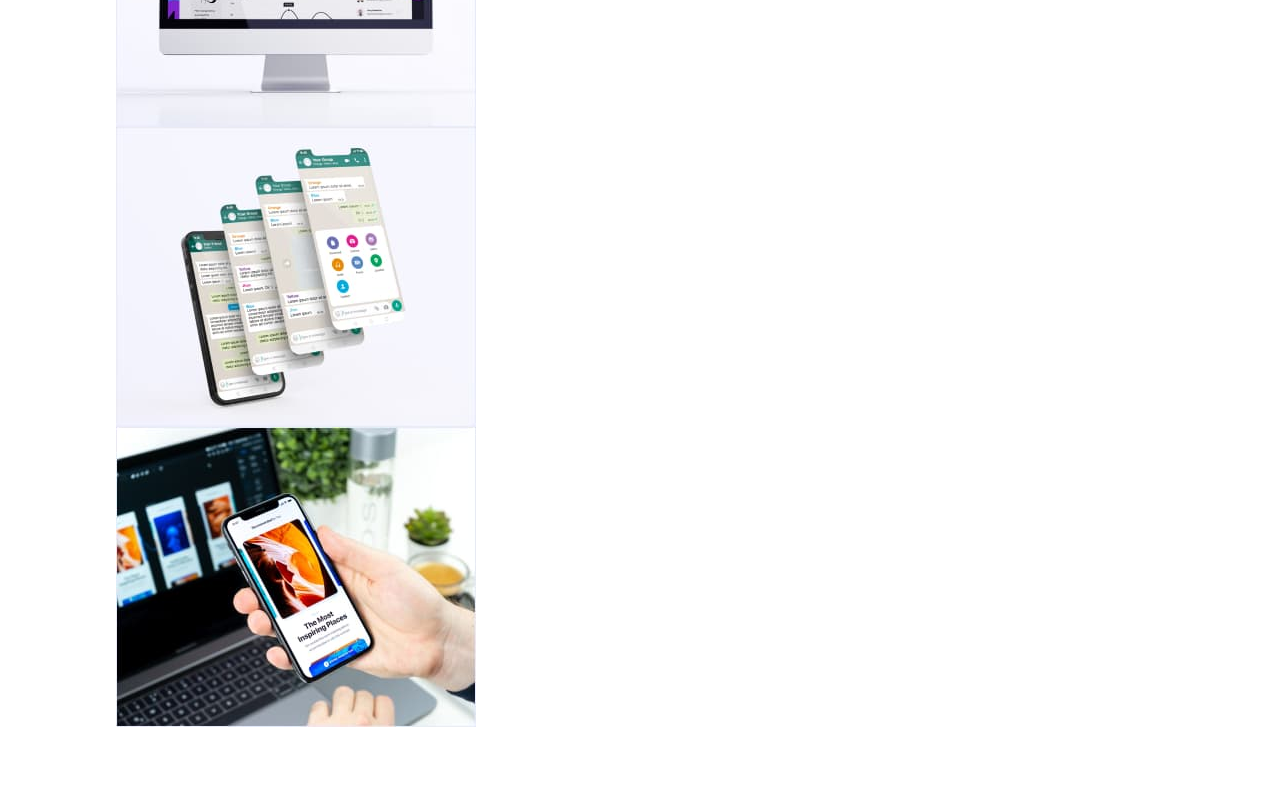
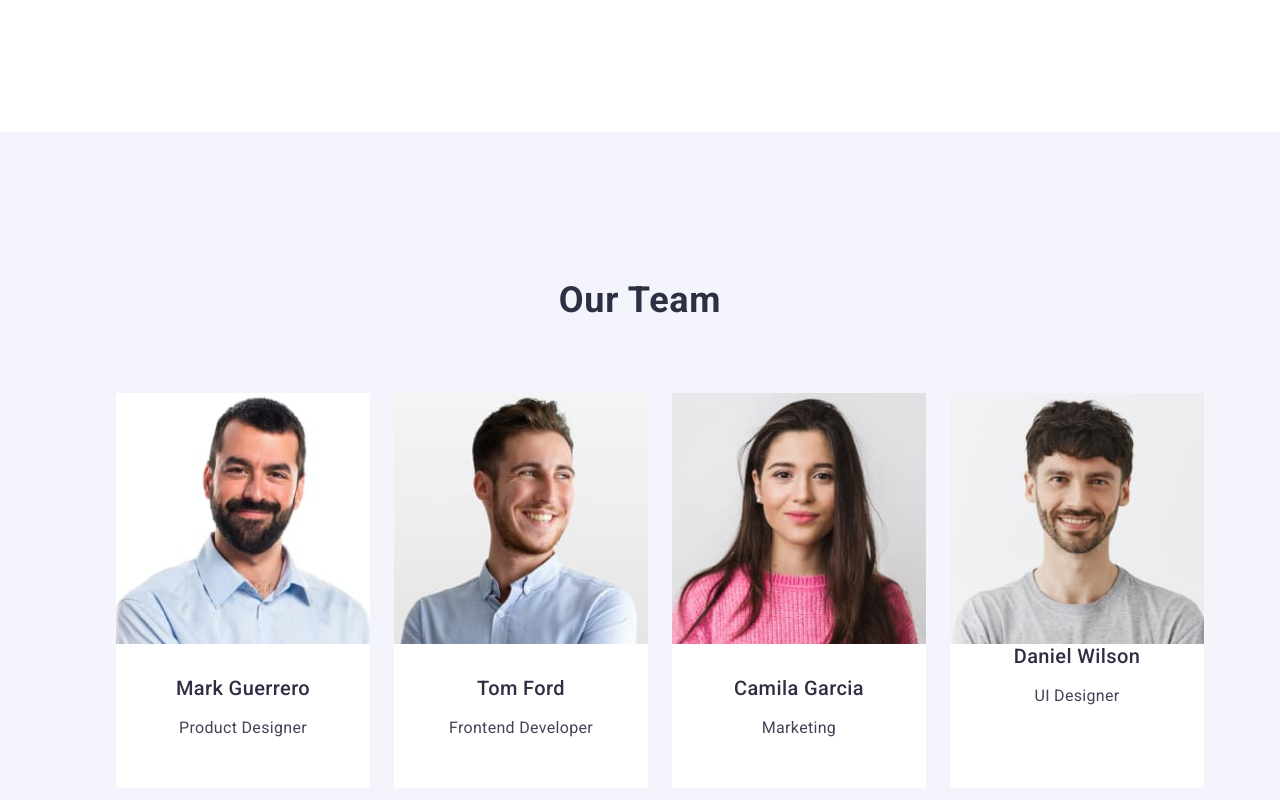
Before and after one commit to pkondratiuk/goit-markup-hw-03, a plain HTML site: page index.html in a window 1280 px wide. Shown: the part 1660-2460 px from the top of the page. Drawn offline with nearby package versions, Linux system fonts and the light colour scheme.

Commit message:
flex_6
finish page main

```diff
--- a/css/slyles.css
+++ b/css/slyles.css
@@ -59,6 +59,8 @@ img {
   line-height: 1.17;
   letter-spacing: 0.03em;
   text-transform: uppercase;
+  display: inline-block;
+  margin-bottom: 18px;
 }
 
 .container {
@@ -229,9 +231,15 @@ header {
   text-transform: capitalize;
   margin-bottom: 72px;
 }
-.do-item {
-  --item: 3;
+
+.card-do {
+  display: flex;
+  gap: 24px;
 }
+.card-do-item {
+  lex-basis: calc((100% - 3 * 24px) / 4);
+}
+
 /**
   |============================
   | Styles section team
@@ -253,6 +261,20 @@ header {
   background-color: #ffffff;
 }
 
+.card-team {
+  display: flex;
+  gap: 24px;
+}
+
+.card-team-item {
+  flex-basis: calc((100% - 3 * 24px) / 4);
+  border-radius: 0 0 4px 4px;
+}
+
+.team-container {
+  padding: 32px 16px;
+}
+
 /**
   |============================
   | Styles footer
@@ -260,6 +282,7 @@ header {
 */
 .footer {
   background-color: #2e2f42;
+  padding: 100px 0;
 }
 
 .light-studio {
--- a/index.html
+++ b/index.html
@@ -72,21 +72,21 @@
                 the perfect and creative solution.
               </p>
             </li>
-            <li class="card-set-item">
+            <li class="card-future-item">
               <h3 class="title-section">Punctuality</h3>
               <p class="text-future">
                 Bring the key message to the brand's audience for the best price
                 within the shortest possible time.
               </p>
             </li>
-            <li class="card-set-item">
+            <li class="card-future-item">
               <h3 class="title-section">Diligence</h3>
               <p class="text-future">
                 Research and confirm brands that present the strongest digital
                 growth opportunities and minimize risk.
               </p>
             </li>
-            <li class="card-set-item">
+            <li class="card-future-item">
               <h3 class="title-section">Technologies</h3>
               <p class="text-future">
                 Design practice focused on digital experiences. We bring forth a
@@ -102,22 +102,22 @@
       <section class="section">
         <div class="container">
           <h2 class="title-block">What are we doing</h2>
-          <ul class="list card-set">
-            <li class="card-set-item do-item">
+          <ul class="list card-do">
+            <li class="card-do-item">
               <img
                 src="./images/what/rectan.jpg"
                 alt="Laptop"
                 width="360"
                 height="300" />
             </li>
-            <li class="card-set-item do-item">
+            <li class="card-do-item">
               <img
                 src="./images/what/phone.jpg"
                 alt="Phone app"
                 width="360"
                 height="300" />
             </li>
-            <li class="card-set-item do-item">
+            <li class="card-do-item">
               <img
                 src="./images/what/sync.jpg"
                 alt="Synchronization between phone and laptop"
@@ -131,43 +131,47 @@
       <section class="team section">
         <div class="container">
           <h2 class="title-block title-team">Our Team</h2>
-          <ul class="list list-team card-set card-set-team">
-            <li class="list-title card-set-item">
+          <ul class="list list-team card-team">
+            <li class="list-title card-team-item">
               <img
                 src="./images/team/mark.jpg"
                 alt="Mark Guerrero"
                 width="264"
                 height="260" />
-              <div class="text-container">
-                <h3 class="title-section">Mark Guerrero</h3>
+              <div class="team-container">
+                <h3 class="title-section title-team">Mark Guerrero</h3>
                 <p class="text-team">Product Designer</p>
               </div>
             </li>
-            <li class="list-title card-set-item">
+            <li class="list-title card-team-item">
               <img
                 src="./images/team/tom.jpg"
                 alt="Tom Ford"
                 width="264"
                 height="260" />
-              <h3 class="title-section">Tom Ford</h3>
-              <p class="text-team">Frontend Developer</p>
+              <div class="team-container">
+                <h3 class="title-section title-team">Tom Ford</h3>
+                <p class="text-team">Frontend Developer</p>
+              </div>
             </li>
-            <li class="list-title card-set-item">
+            <li class="list-title card-team-item">
               <img
                 src="./images/team/camila.jpg"
                 alt="Camila Garcia"
                 width="264"
                 height="260" />
-              <h3 class="title-section">Camila Garcia</h3>
-              <p class="text-team">Marketing</p>
+              <div class="team-container">
+                <h3 class="title-section title-team">Camila Garcia</h3>
+                <p class="text-team">Marketing</p>
+              </div>
             </li>
-            <li class="list-title card-set-item">
+            <li class="list-title card-team-item">
               <img
                 src="./images/team/daniel.jpg"
                 alt="Daniel Wilson"
                 width="264"
                 height="260" />
-              <h3 class="title-section">Daniel Wilson</h3>
+              <h3 class="title-section title-team">Daniel Wilson</h3>
               <p class="text-team">UI Designer</p>
             </li>
           </ul>
```
